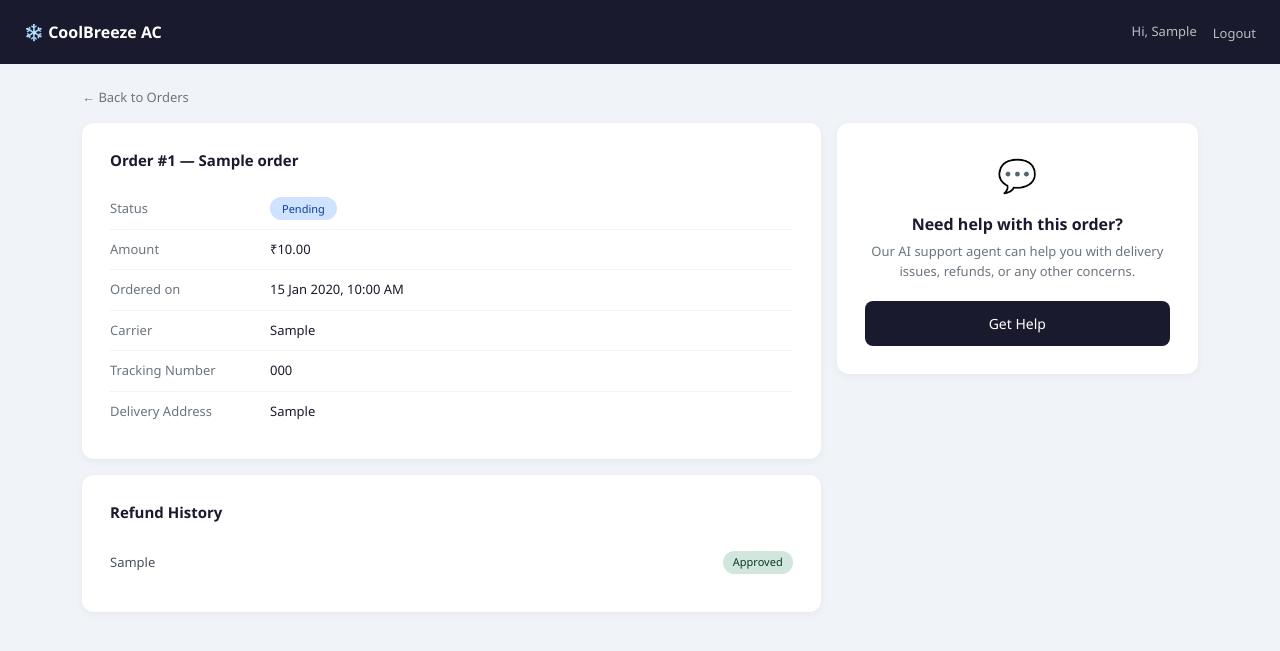
After one commit to Dakshata-Thakare/orderpilot-ai, a Django app: page /orders/1/ in a window 1280 px wide. The commit adds this page. Shown: the top 651 px of the page. Run offline with Django 5.2, Linux system fonts and the light colour scheme; a user stored in the database is signed in; tables that the repository leaves empty hold one stand-in row (values such as "Sample post"); parts of the project's set-up code (start-up, migrations or seed data) failed here and were passed over.

Commit message:
feat: add order detail page with refund information

```diff
--- a/orders/urls.py
+++ b/orders/urls.py
@@ -2,5 +2,6 @@ from django.urls import path
 from . import views
 
 urlpatterns = [
-    path('',views.orders_list,name='orders_list')
+    path('',views.orders_list,name='orders_list'),
+    path('<int:order_id>/',views.order_detail,name="order_detail"),
 ]
--- a/orders/views.py
+++ b/orders/views.py
@@ -1,5 +1,5 @@
-from django.shortcuts import render
-from . models import Order
+from django.shortcuts import get_object_or_404, render
+from . models import Order,RefundRequest
 from django.contrib.auth.decorators import login_required
 
 
@@ -11,3 +11,14 @@ def orders_list(request):
         'orders':orders,
     }
     return render(request,'orders_list.html',context)
+
+@login_required
+def order_detail(request,order_id):
+    order = get_object_or_404(Order,id=order_id,user=request.user)
+    refunds = RefundRequest.objects.filter(order=order)
+    context = {
+        'order':order,
+        'refunds':refunds
+    }
+    # print("order:::::::::::::::: ", context['order'])
+    return render(request,"order_detail.html",context)
--- /dev/null
+++ b/templates/order_detail.html
@@ -0,0 +1,298 @@
+<!DOCTYPE html>
+<html lang="en">
+<head>
+  <meta charset="UTF-8"/>
+  <meta name="viewport" content="width=device-width, initial-scale=1.0"/>
+  <title>Order #{{ order.id }} — CoolBreeze AC</title>
+  <link href="https://cdn.jsdelivr.net/npm/bootstrap@5.3.0/dist/css/bootstrap.min.css" rel="stylesheet"/>
+  <style>
+    body {
+      background: #f0f4f8;
+      font-family: 'Segoe UI', sans-serif;
+    }
+
+    .navbar {
+      background: #1a1a2e;
+      padding: 14px 24px;
+    }
+
+    .navbar-brand {
+      color: #fff;
+      font-weight: 700;
+      font-size: 16px;
+    }
+
+    .navbar-text {
+      color: rgba(255,255,255,0.7);
+      font-size: 13px;
+    }
+
+    .logout-btn {
+      color: rgba(255,255,255,0.7);
+      font-size: 13px;
+      background: none;
+      border: none;
+      cursor: pointer;
+      margin-left: 16px;
+      padding: 0;
+    }
+
+    .logout-btn:hover {
+      color: #fff;
+    }
+
+    .back-link {
+      font-size: 13px;
+      color: #6c757d;
+      text-decoration: none;
+      display: inline-block;
+      margin: 24px 0 16px;
+    }
+
+    .back-link:hover {
+      color: #1a1a2e;
+    }
+
+    .detail-card {
+      background: #fff;
+      border-radius: 12px;
+      padding: 28px;
+      box-shadow: 0 2px 8px rgba(0,0,0,0.05);
+      margin-bottom: 16px;
+    }
+
+    .detail-card h6 {
+      font-weight: 700;
+      color: #1a1a2e;
+      margin: 0 0 20px;
+      font-size: 15px;
+    }
+
+    .detail-row {
+      display: flex;
+      padding: 10px 0;
+      border-bottom: 1px solid #f1f3f5;
+      font-size: 13px;
+    }
+
+    .detail-row:last-child {
+      border-bottom: none;
+    }
+
+    .detail-label {
+      color: #6c757d;
+      width: 160px;
+      flex-shrink: 0;
+    }
+
+    .detail-value {
+      color: #1a1a2e;
+      font-weight: 500;
+    }
+
+    .badge-pending {
+      background: #cfe2ff;
+      color: #084298;
+      padding: 4px 12px;
+      border-radius: 20px;
+      font-size: 11px;
+      font-weight: 500;
+    }
+
+    .badge-dispatched {
+      background: #fff3cd;
+      color: #856404;
+      padding: 4px 12px;
+      border-radius: 20px;
+      font-size: 11px;
+      font-weight: 500;
+    }
+
+    .badge-delivered {
+      background: #d1e7dd;
+      color: #0a3622;
+      padding: 4px 12px;
+      border-radius: 20px;
+      font-size: 11px;
+      font-weight: 500;
+    }
+
+    .badge-cancelled {
+      background: #f8d7da;
+      color: #58151c;
+      padding: 4px 12px;
+      border-radius: 20px;
+      font-size: 11px;
+      font-weight: 500;
+    }
+
+    .refund-item {
+      display: flex;
+      justify-content: space-between;
+      align-items: center;
+      padding: 10px 0;
+      border-bottom: 1px solid #f1f3f5;
+      font-size: 13px;
+    }
+
+    .refund-item:last-child {
+      border-bottom: none;
+    }
+
+    .refund-reason {
+      color: #495057;
+    }
+
+    .badge-approved {
+      background: #d1e7dd;
+      color: #0a3622;
+      padding: 3px 10px;
+      border-radius: 20px;
+      font-size: 11px;
+      font-weight: 500;
+    }
+
+    .badge-denied {
+      background: #f8d7da;
+      color: #58151c;
+      padding: 3px 10px;
+      border-radius: 20px;
+      font-size: 11px;
+      font-weight: 500;
+    }
+
+    .help-card {
+      background: #fff;
+      border-radius: 12px;
+      padding: 28px;
+      box-shadow: 0 2px 8px rgba(0,0,0,0.05);
+      text-align: center;
+    }
+
+    .help-card h6 {
+      font-weight: 700;
+      color: #1a1a2e;
+      margin: 16px 0 8px;
+    }
+
+    .help-card p {
+      font-size: 13px;
+      color: #6c757d;
+      margin: 0 0 20px;
+    }
+
+    .btn-help {
+      background: #1a1a2e;
+      color: #fff;
+      border: none;
+      border-radius: 8px;
+      padding: 12px 24px;
+      font-size: 14px;
+      font-weight: 500;
+      text-decoration: none;
+      display: inline-block;
+      width: 100%;
+    }
+
+    .btn-help:hover {
+      background: #2d2d4e;
+      color: #fff;
+    }
+  </style>
+</head>
+<body>
+
+<nav class="navbar d-flex align-items-center justify-content-between">
+  <span class="navbar-brand">❄️ CoolBreeze AC</span>
+  <div class="d-flex align-items-center">
+    <span class="navbar-text">Hi, {{ request.user.first_name }}</span>
+    <form method="POST" action="{% url 'login' %}" style="display:inline;">
+      {% csrf_token %}
+      <button type="submit" class="logout-btn">Logout</button>
+    </form>
+  </div>
+</nav>
+
+<div class="container">
+
+  <a href="{% url 'orders_list' %}" class="back-link">← Back to Orders</a>
+
+  <div class="row g-3">
+
+    <div class="col-md-8">
+      <div class="detail-card">
+        <h6>Order #{{ order.id }} — {{ order.product_name }}</h6>
+
+        <div class="detail-row">
+          <span class="detail-label">Status</span>
+          <span class="detail-value">
+            <span class="badge-{{ order.status }}">
+              {{ order.get_status_display }}
+            </span>
+          </span>
+        </div>
+
+        <div class="detail-row">
+          <span class="detail-label">Amount</span>
+          <span class="detail-value">₹{{ order.amount }}</span>
+        </div>
+
+        <div class="detail-row">
+          <span class="detail-label">Ordered on</span>
+          <span class="detail-value">{{ order.created_at|date:"d M Y, h:i A" }}</span>
+        </div>
+
+        {% if order.carrier %}
+        <div class="detail-row">
+          <span class="detail-label">Carrier</span>
+          <span class="detail-value">{{ order.carrier }}</span>
+        </div>
+        {% endif %}
+
+        {% if order.tracking_number %}
+        <div class="detail-row">
+          <span class="detail-label">Tracking Number</span>
+          <span class="detail-value">{{ order.tracking_number }}</span>
+        </div>
+        {% endif %}
+
+        {% if order.delivery %}
+        <div class="detail-row">
+          <span class="detail-label">Delivery Address</span>
+          <span class="detail-value">{{ order.delivery }}</span>
+        </div>
+        {% endif %}
+
+      </div>
+
+      {% if refunds %}
+      <div class="detail-card">
+        <h6>Refund History</h6>
+        {% for refund in refunds %}
+        <div class="refund-item">
+          <span class="refund-reason">{{ refund.reason }}</span>
+          <span class="badge-{{ refund.status }}">
+            {{ refund.get_status_display }}
+          </span>
+        </div>
+        {% endfor %}
+      </div>
+      {% endif %}
+
+    </div>
+
+    <div class="col-md-4">
+      <div class="help-card">
+        <div style="font-size:32px;">💬</div>
+        <h6>Need help with this order?</h6>
+        <p>Our AI support agent can help you with delivery issues, refunds, or any other concerns.</p>
+        <a href="#" class="btn-help">Get Help</a>
+      </div>
+    </div>
+
+  </div>
+
+</div>
+
+</body>
+</html>
--- a/templates/orders_list.html
+++ b/templates/orders_list.html
@@ -182,7 +182,7 @@
         <span class="badge-{{ order.status }}">
           {{ order.get_status_display }}
         </span>
-        <a href="#" class="btn-view">View</a>
+        <a href="{% url 'order_detail' order.id  %}" class="btn-view">View</a>
       </div>
 
     </div>
```
